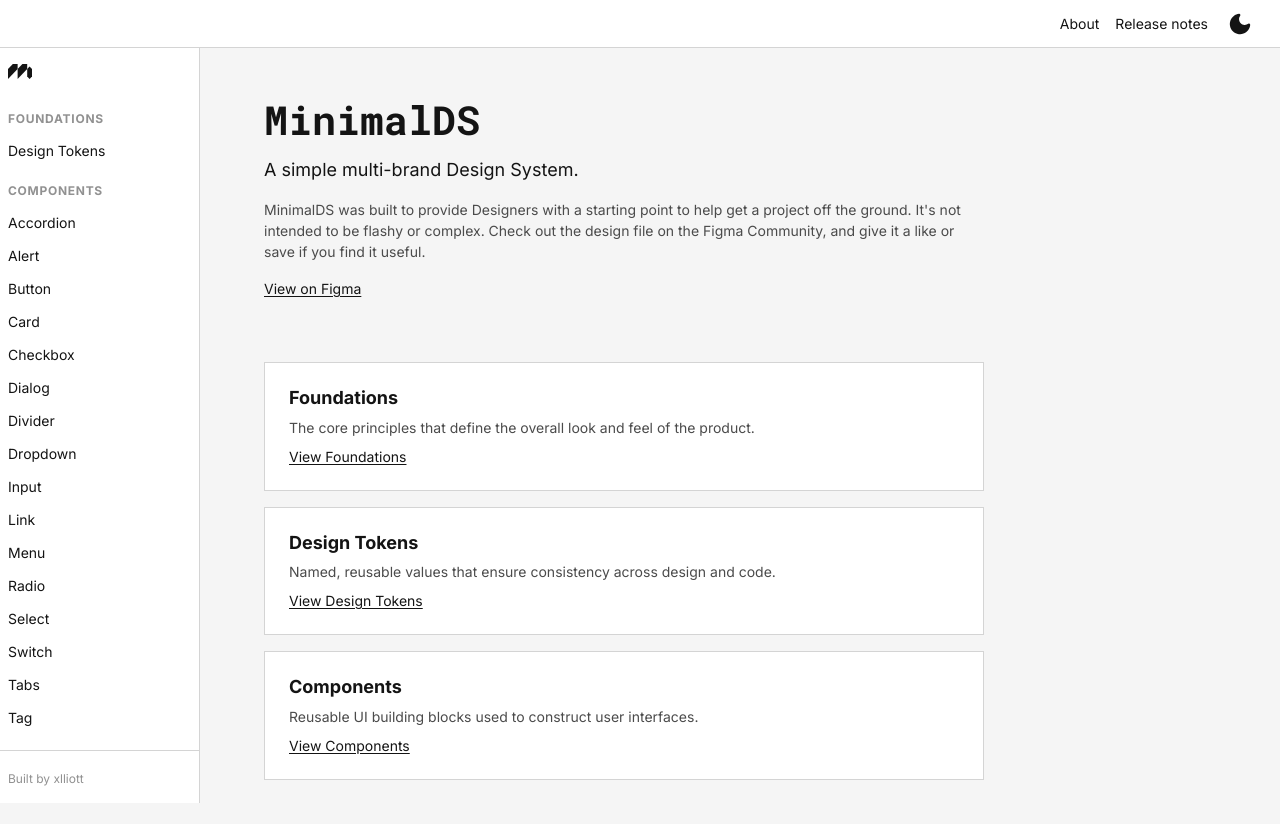
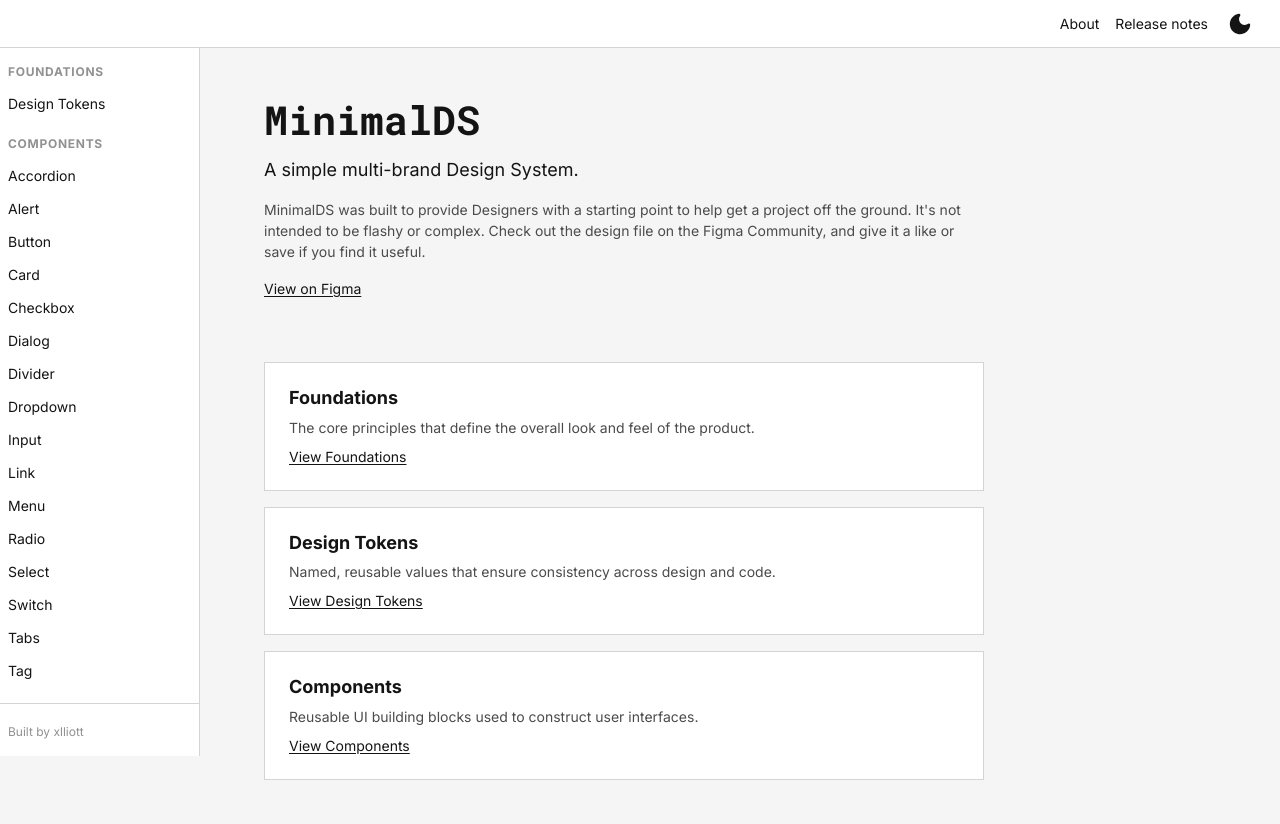
Before and after one commit to xlliott/minimalds, a React (Vite) app: page / in a window 1280 px wide. Shown: the top 824 px of the page. Built offline with nearby package versions, Linux system fonts and the light colour scheme.

Commit message:
Update Sidebar.jsx

```diff
--- a/src/components/Sidebar/Sidebar.jsx
+++ b/src/components/Sidebar/Sidebar.jsx
@@ -1,15 +1,7 @@
 import './Sidebar.css';
 
-const logo = (
-  <svg width="24" height="15" viewBox="0 0 300 187" fill="none" xmlns="http://www.w3.org/2000/svg">
-    <path d="M60.4317 0L0 62.6316V187L120 62.6316V0H60.4317Z" fill="currentColor"/>
-    <path d="M180.432 0L120 62.6316V187L240 62.6316V0H180.432Z" fill="currentColor"/>
-    <path d="M270 31.1667L240 62.3333V154.943L270 186.11L300 154.943V62.3333L270 31.1667Z" fill="currentColor"/>
-  </svg>
-);
-
 const navItems = [
-  { label: 'Foundations', href: '#/foundations', section: true },
+  { label: 'Foundations', section: true },
   { label: 'Design Tokens', href: '#/tokens' },
   { label: 'Components', section: true },
   { label: 'Accordion', href: '#/accordion' },
@@ -33,10 +25,6 @@ const navItems = [
 export default function Sidebar({ currentPath }) {
   return (
     <aside className="mds-sidebar">
-      <a href="#/" className="mds-sidebar__logo" aria-label="MinimalDS home">
-        {logo}
-      </a>
-
       <nav className="mds-sidebar__nav">
         {navItems.map((item, index) =>
           item.section ? (
```
